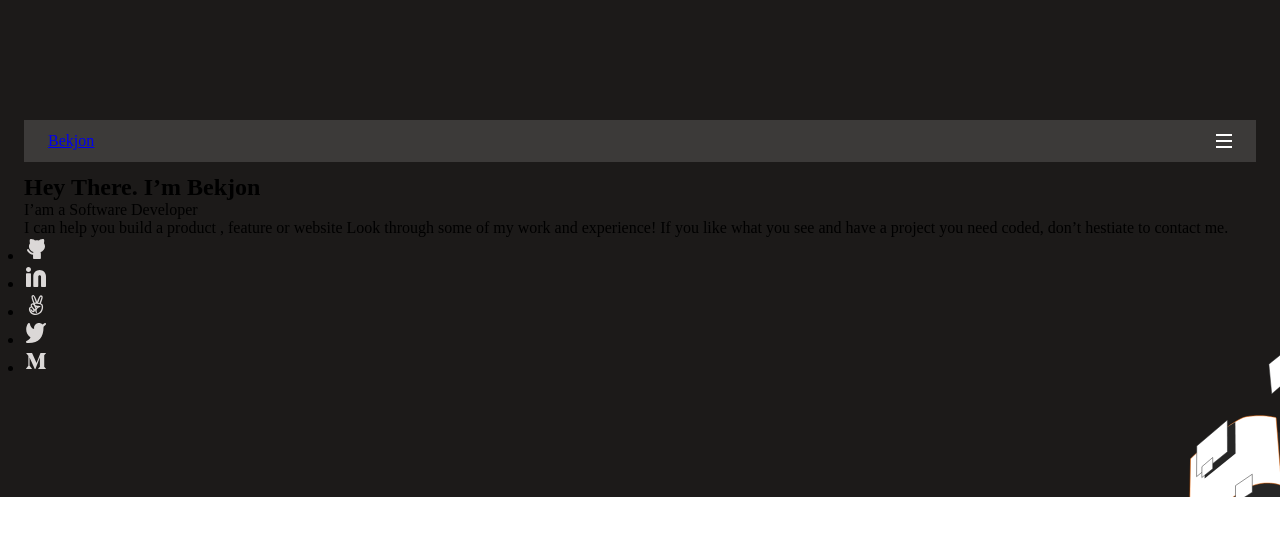
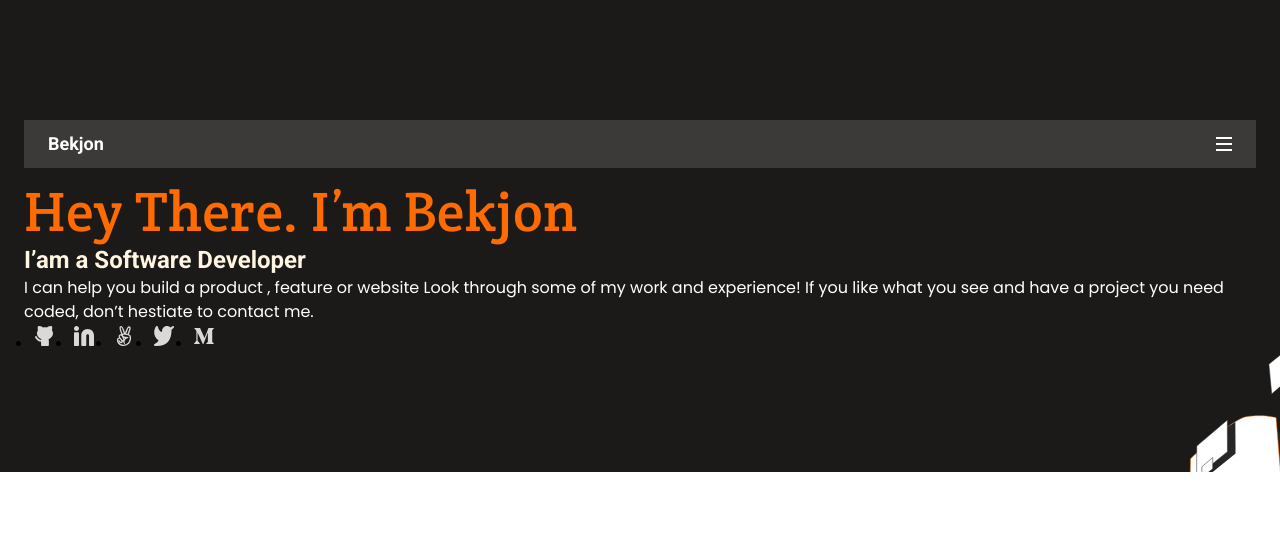
Before and after one commit to bekjon-me/Portfolio, a website: page index.html in a window 1280 px wide. Drawn offline with Linux system fonts and the light colour scheme.

Commit message:
Fix style.css

```diff
--- a/style.css
+++ b/style.css
@@ -7,7 +7,7 @@
   box-sizing: border-box;
 }
 
-nav {
+header > nav {
   width: 100%;
   display: flex;
   justify-content: space-between;
@@ -16,7 +16,8 @@ nav {
   padding: 12px 24px;
 }
 
-nav > h2 {
+header > nav > a {
+  text-decoration: none;
   font-family: 'Roboto', sans-serif;
   font-style: normal;
   font-weight: 700;
@@ -25,13 +26,13 @@ nav > h2 {
   color: #fff;
 }
 
-nav > .hamburger {
+header > nav > .hamburger {
   display: flex;
   flex-direction: column;
   gap: 4px;
 }
 
-nav > .hamburger > .line {
+header > nav > .hamburger > .line {
   width: 16px;
   height: 2px;
   background: #fff;
@@ -50,7 +51,7 @@ header {
   row-gap: 12px;
 }
 
-header > h1 {
+header > section#headline > h1 {
   font-family: 'Crete Round', sans-serif;
   font-style: normal;
   font-weight: 400;
@@ -60,7 +61,7 @@ header > h1 {
   color: #ff6b00;
 }
 
-header > p.title {
+header > section#headline > p.title {
   font-family: 'Roboto', sans-serif;
   font-style: normal;
   font-weight: 700;
@@ -69,7 +70,7 @@ header > p.title {
   color: #fff5e1;
 }
 
-header > p.title_description {
+header > section#headline > p.title_description {
   font-family: 'Poppins', sans-serif;
   font-style: normal;
   font-weight: 400;
@@ -78,7 +79,7 @@ header > p.title_description {
   color: #fff;
 }
 
-header > .social {
+header > section#headline > .social {
   padding: 0 8px;
   display: flex;
   column-gap: 16px;
```
